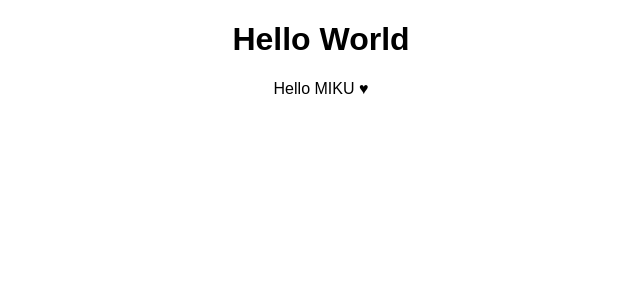
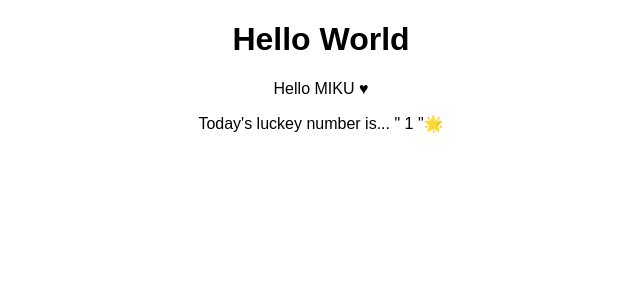
Before and after one commit to mikuweb/React-coding-challenges, a React (Create React App) app: page / in a window 1280 px wide. Shown: the top 300 px of the page, without its empty margins (319-959 px from the left). Built offline with nearby package versions, Linux system fonts and the light colour scheme.

Commit message:
challenge 3

```diff
--- a/src/App.js
+++ b/src/App.js
@@ -1,5 +1,6 @@
 import { HelloName } from "./components/HelloName";
 import { HelloWorld } from "./components/HelloWorld";
+import { RandomNumber } from "./components/RandomNumber";
 import "./styles.css";
 
 export default function App() {
@@ -7,6 +8,7 @@ export default function App() {
     <div className="App">
       <HelloWorld />
       <HelloName name={"MIKU"} />
+      <RandomNumber />
     </div>
   );
 }
--- /dev/null
+++ b/src/components/RandomNumber.jsx
@@ -0,0 +1,5 @@
+export const RandomNumber = () => {
+  const number = Math.floor(Math.random() * (10 - 1)) + 1;
+
+  return <p>Today's luckey number is... " {number} "🌟</p>;
+};
```
